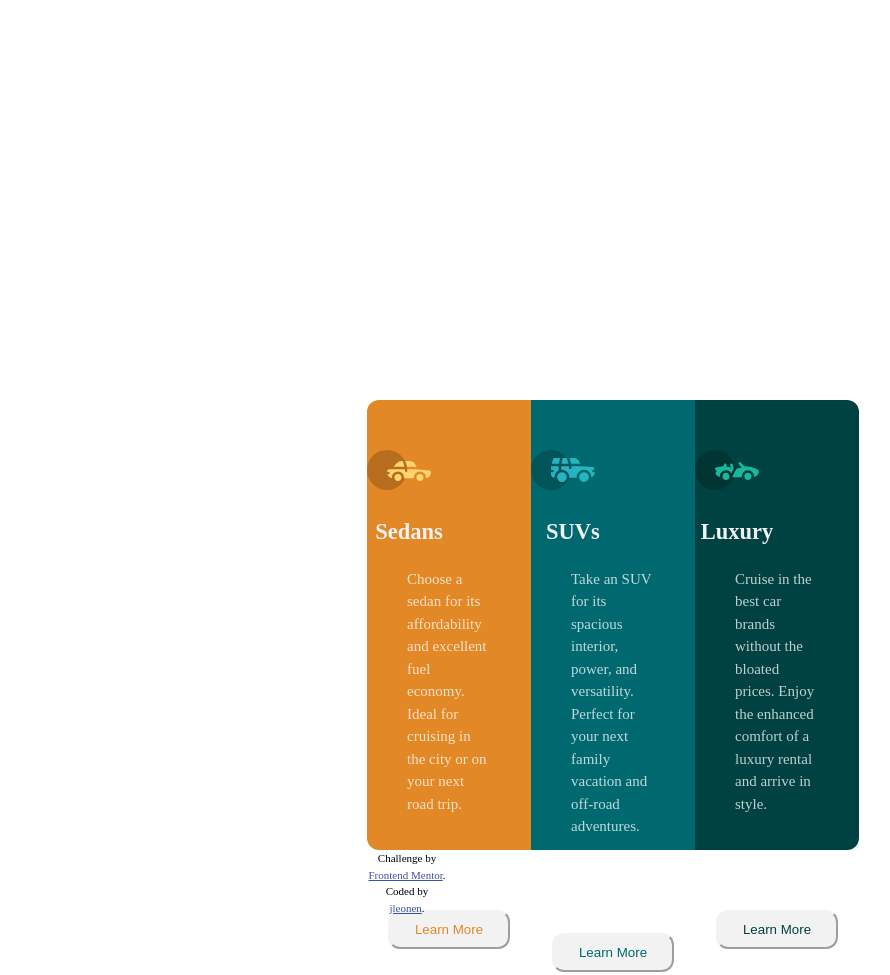
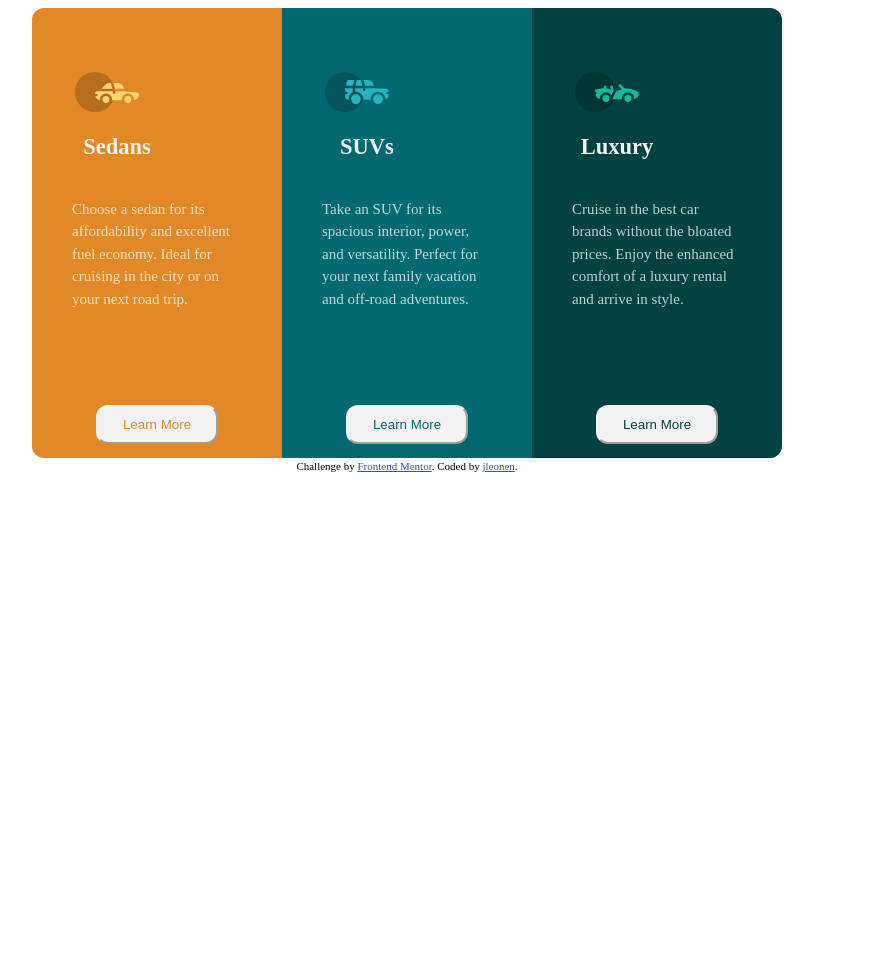
Before and after one commit to jleonen/three-column-preview-challenge, a plain HTML site: page index.html in a window 1280 px wide. Shown: the whole page, without its empty margins (233-1123 px from the left). After the commit the page ends 800 px from the top, so only its background shows below. Drawn offline with Linux system fonts and the light colour scheme; a web font is replaced by a local one.

Commit message:
added flex container to each car section

```diff
--- a/style.css
+++ b/style.css
@@ -2,7 +2,7 @@
 
 body {
   font-size: 15px;
-  margin: 400px 600px;
+  /* margin: 400px 600px; */
   line-height: 1.5;
   text-align: center;
 }
@@ -25,6 +25,10 @@ body {
 .suv,
 .luxury {
   padding-top: 50px;
+  display: flex;
+  flex-direction: column;
+  align-items: center;
+  justify-content: center;
 }
 
 .sedan {
@@ -103,5 +107,5 @@ img {
 .flex-container {
   display: flex;
   border-radius: 12px;
-  align-items: flex-end;
+  justify-content: center;
 }
```
